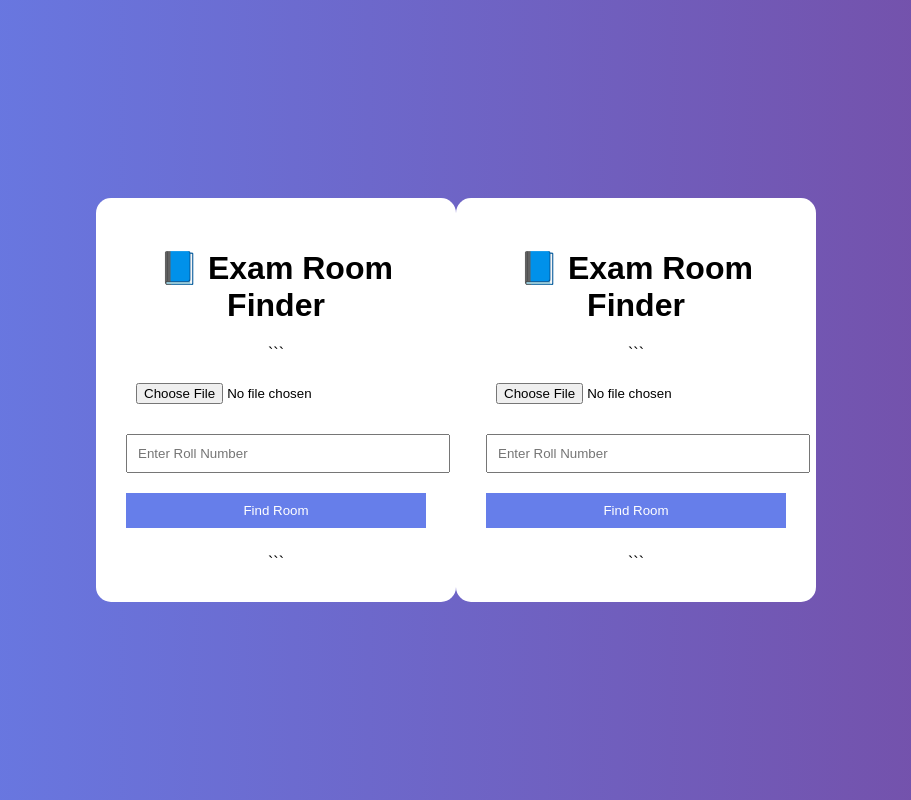
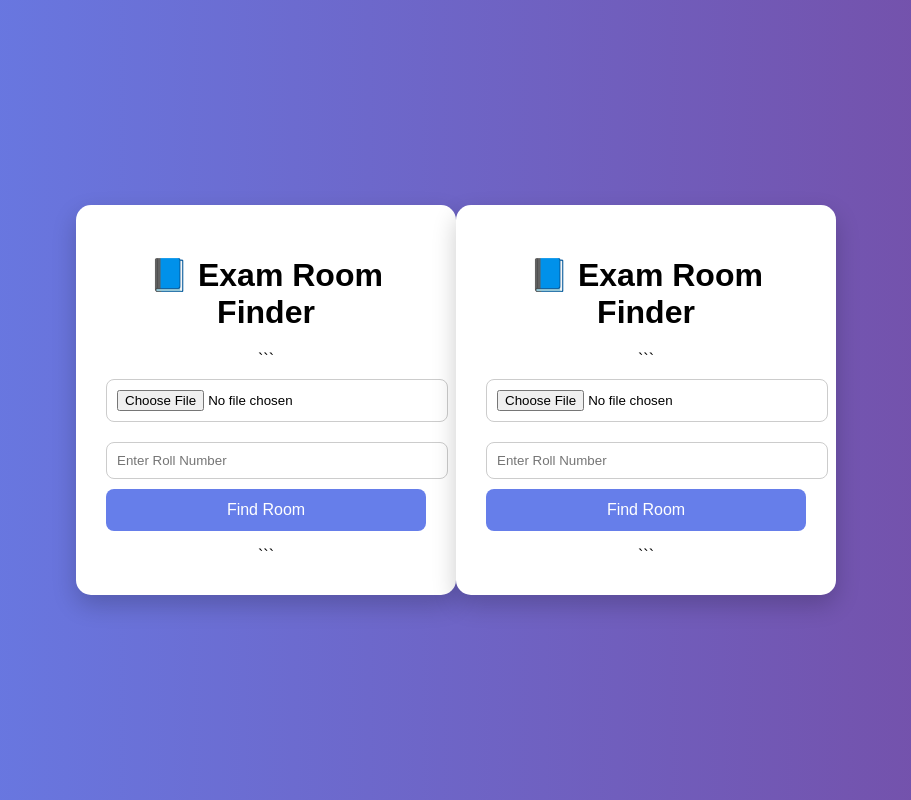
Before and after one commit to Navin12c/exam-room-finder, a plain HTML site: page index.html in a window 1280 px wide. Shown: the whole page, without its empty margins (184-1095 px from the left). Drawn offline with Linux system fonts and the light colour scheme.

Commit message:
Update style.css

```diff
--- a/style.css
+++ b/style.css
@@ -1,5 +1,5 @@
 body {
-  font-family: Arial;
+font-family: Arial, sans-serif;
 background: linear-gradient(to right, #667eea, #764ba2);
 display: flex;
 justify-content: center;
@@ -13,18 +13,38 @@ body {
 padding: 30px;
 border-radius: 15px;
 text-align: center;
-  width: 300px;
+width: 320px;
+box-shadow: 0 10px 25px rgba(0,0,0,0.2);
 }
 
-input, button {
+h1 {
+margin-bottom: 20px;
+}
+
+input {
 width: 100%;
 margin: 10px 0;
 padding: 10px;
+border-radius: 8px;
+border: 1px solid #ccc;
 }
 
 button {
+width: 100%;
+padding: 12px;
 background: #667eea;
 color: white;
 border: none;
+border-radius: 8px;
 cursor: pointer;
+font-size: 16px;
 }
+
+button:hover {
+background: #5a67d8;
+}
+
+#result {
+margin-top: 15px;
+font-weight: bold;
+}
```
Lines whose indentation alone changed are shown as unchanged.
